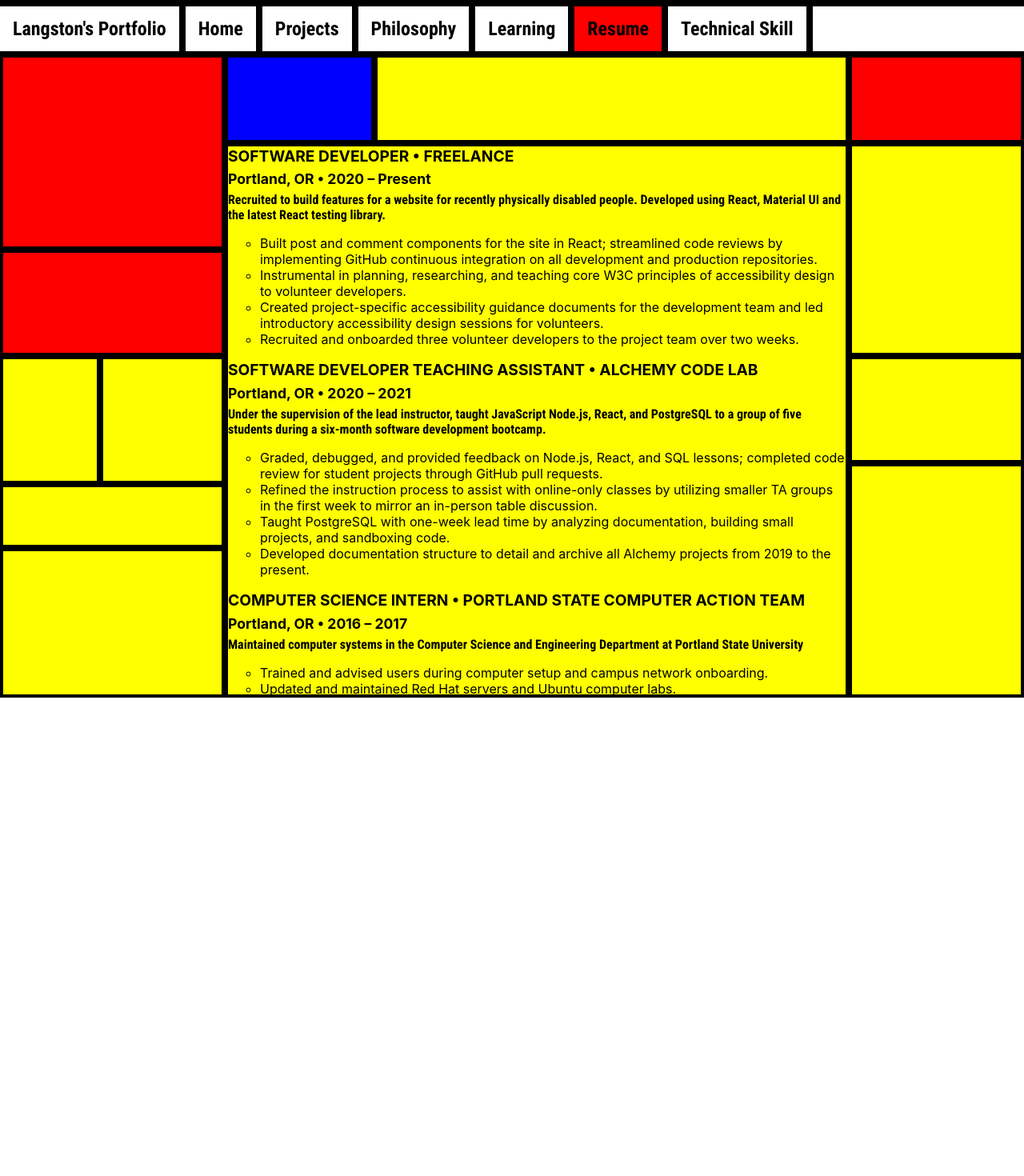
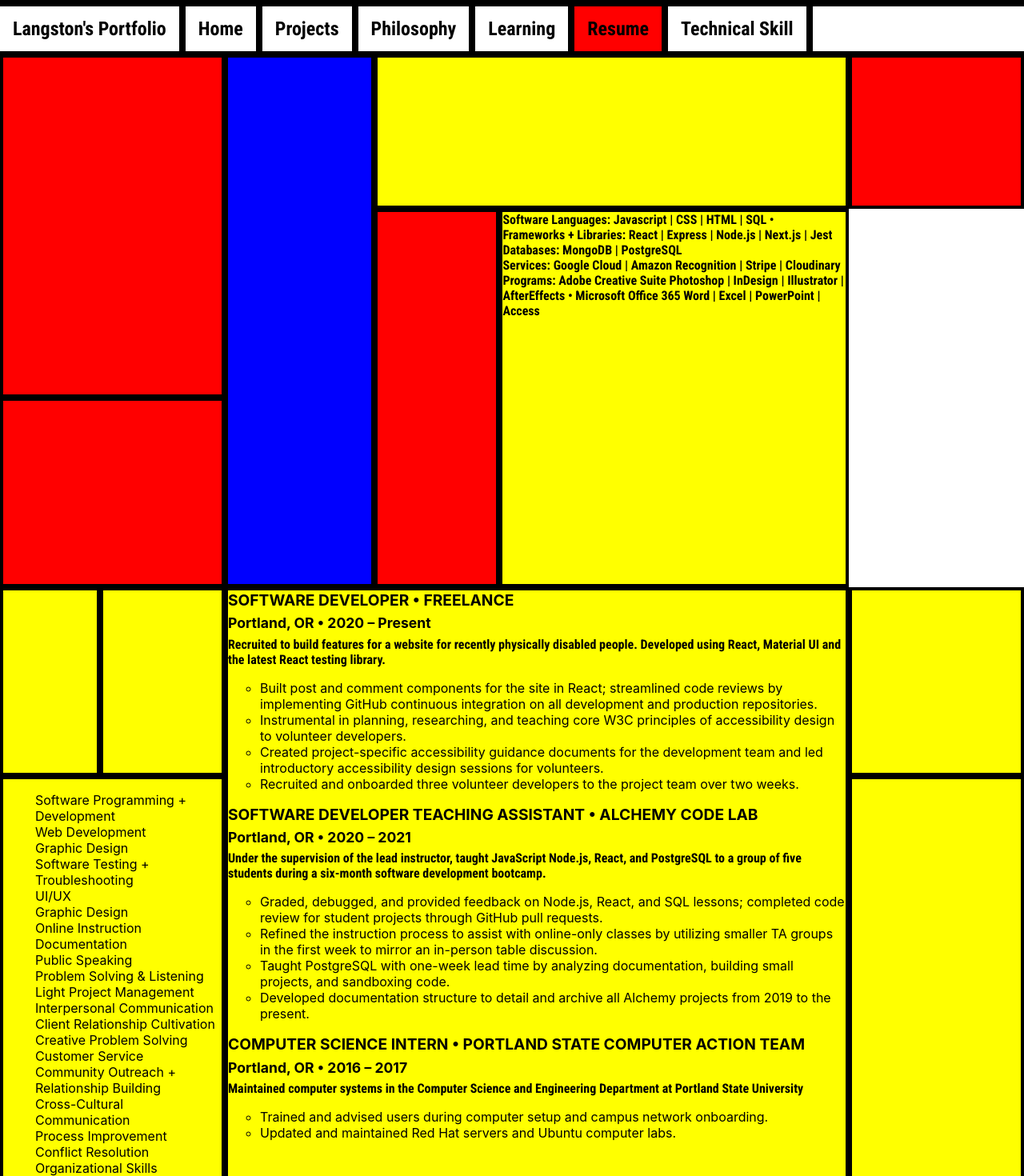
Before and after one commit to langstonBS/myPortfoleo, a React (Create React App) app: page /resume in a window 1280 px wide. Shown: the top 1470 px of the page at 80% size. Before the commit the page ends 872 px from the top, so only its background shows below. Built offline with nearby package versions, Linux system fonts and the light colour scheme.

Commit message:
to merge branches

```diff
--- a/src/Resume/Resume.css
+++ b/src/Resume/Resume.css
@@ -1,26 +1,25 @@
-
-    .resume_section_type{
+.resume_section_type {
     font-size: 1.1rem;
     margin: .4rem .4rem .4rem 0rem;
 }
 
-    .resume_title_type{
-        font-size:1.2rem;
+.resume_title_type {
+    font-size: 1.2rem;
     margin: 0rem;
 }
 
-    .resume_paragraph_type{
+.resume_paragraph_type {
     margin: 0rem;
     font-size: 1rem;
     text-align: left;
 }
 
-    .resume_list_type{
+.resume_list_type {
     list-style-type: circle;
 }
 
 .containerResume {
-        height: 100vh;
+    height: auto;
     width: 100vw;
     display: grid;
 
@@ -29,18 +28,18 @@
     grid-template-rows: 4fr 5fr 5fr 5fr 1fr 3fr 7fr;
 }
 
-      .resume_section_1{
-        grid-column:1/3 ;
-        grid-row:1/3;
+.resume_section_1 {
+    grid-column: 1/3;
+    grid-row: 1/3;
     border-bottom: black .3rem solid;
     border-left: black .3rem solid;
     border-right: black .3rem solid;
     background-color: red;
 }
 
-        .resume_section_2{
+.resume_section_2 {
     grid-column: 3;
-            grid-row:1;
+    grid-row: 1/4;
     border-bottom: black .3rem solid;
     border-left: black .3rem solid;
     border-right: black .3rem solid;
@@ -48,18 +47,18 @@
 }
 
 
-            .resume_section_3{
+.resume_section_3 {
     grid-column: 4 /6;
-                grid-row:1;
+    grid-row: 1;
     border-bottom: black .3rem solid;
     border-left: black .3rem solid;
     border-right: black .3rem solid;
     background-color: yellow;
 }
 
-    .resume_section_4{
+.resume_section_4 {
     grid-column: 6;
-        grid-row:1 ;
+    grid-row: 1;
     border-bottom: black .3rem solid;
     border-left: black .3rem solid;
     border-right: black .3rem solid;
@@ -67,88 +66,94 @@
 }
 
 
-    .resume_section_5{
+.resume_section_5 {
     grid-column: 1/3;
-        grid-row:3;
+    grid-row: 3;
     border: black .3rem solid;
     background-color: red;
 }
 
-        .resume_section_6{
+.resume_section_6 {
     grid-column: 4;
-            grid-row:2;
+    grid-row: 2/4;
     border: black .3rem solid;
     background-color: red;
-            display: none;
 }
-    .resume_section_7{
+
+.resume_section_7 {
     grid-column: 5;
-        grid-row:2;
-        border: black .3rem solid;
-        background-color: yellow;
-        }
-    .resume_section_8{
-        grid-column: 6;
-        grid-row:2/4;
+    grid-row: 2/4;
     border: black .3rem solid;
     background-color: yellow;
 }
 
-    .resume_section_9{
+.resume_section_8 {
     grid-column: 6;
-        grid-row:2/4;
+    grid-row: 2/4;
+    border: black .3rem solid;
+    background-color: yellow;
+}
+
+.resume_section_9 {
+    grid-column: 6;
+    grid-row: 2/4;
     border: black .3rem solid;
     background-color: yellow;
 }
 
 
-    .resume_section_9{
+.resume_section_9 {
     grid-column: 1;
-        grid-row:4/6;
-        border: black .3rem solid;
-        background-color: yellow;
-        }
-    .resume_section_10{
-        grid-column: 2/3;
-        grid-row:4/6;
+    grid-row: 4/5;
     border: black .3rem solid;
     background-color: yellow;
 }
 
-        .resume_section_11{
-            grid-column: 3/6;
-            grid-row:2/ span 8;
-            border: black .3rem solid;
-            background-color: yellow;
-            }
-    .resume_section_12{
-        grid-column: 6;
-        grid-row:4;
-        border: black .3rem solid;
-        background-color: yellow;
-        }
-        .resume_section_13{
-            grid-column: 1/3;
-            grid-row:6;
+.resume_section_10 {
+    grid-column: 2/3;
+    grid-row: 4/5;
     border: black .3rem solid;
     background-color: yellow;
 }
 
-        .resume_section_14{
-            grid-column: 6;
-            grid-row:5 / span 8 ;
+.resume_section_11 {
+    grid-column: 3/6;
+    grid-row: 4/ span 8;
     border: black .3rem solid;
     background-color: yellow;
 }
 
-            .resume_section_15{
-                grid-column:1/3;
-                grid-row: 7;
+.resume_section_12 {
+    grid-column: 6;
+    grid-row: 4;
     border: black .3rem solid;
     background-color: yellow;
 }
-                .resume_section_16{
-                    grid-column:3;
+
+.resume_section_13 {
+    grid-column: 1/3;
+    grid-row: 6;
+    border: black .3rem solid;
+    background-color: yellow;
+    display: none;
+}
+
+.resume_section_14 {
+    grid-column: 6;
+    grid-row: 5 / span 8;
+    border: black .3rem solid;
+    background-color: yellow;
+}
+
+.resume_section_15 {
+    grid-column: 1/3;
+    grid-row: 5/8;
+    border: black .3rem solid;
+    background-color: yellow;
+}
+
+.resume_section_16 {
+    grid-column: 3;
     grid-row: 7;
     border: black .3rem solid;
     background-color: yellow;
--- a/src/Resume/Resume.jsx
+++ b/src/Resume/Resume.jsx
@@ -15,9 +15,15 @@ export default function Resume() {
                 <div className="resume_section_5"></div>
                 <div className="resume_section_6"></div>
                 <div className="resume_section_7">
-
+                    <p className="resume_paragraph_type">
+                        Software Languages: Javascript | CSS | HTML | SQL •
+                        <br /> Frameworks + Libraries: React | Express | Node.js | Next.js | Jest
+                        <br />Databases: MongoDB | PostgreSQL
+                        <br />Services: Google Cloud | Amazon Recognition | Stripe | Cloudinary
+                        <br />Programs: Adobe Creative Suite Photoshop | InDesign | Illustrator | AfterEffects • Microsoft Office 365 Word | Excel | PowerPoint | Access
+                    </p>
                 </div>
-                <div className="resume_section_8"></div>
+                     <div className="sume_section_8"></div>
                 <div className="resume_section_9"></div>
                 <div className="resume_section_10"></div>
                 <section className="resume_section_11">
@@ -58,9 +64,34 @@ export default function Resume() {
                 <div className="resume_section_12"></div>
                 <div className="resume_section_13"></div>
                 <div className="resume_section_14"></div>
-                <div className="resume_section_15"></div>
+                <div className="resume_section_15">
+                    <ul>
+                        <li>Software Programming + Development</li>
+                        <li>Web Development</li>
+                        <li>Graphic Design</li>
+                        <li>Software Testing + Troubleshooting</li>
+                        <li>UI/UX</li>
+                        <li>Graphic Design</li>
+                        <li>Online Instruction</li>
+                        <li>Documentation</li>
+                        <li>Public Speaking</li>
+                        <li>Problem Solving & Listening</li>
+                        <li>Light Project Management</li>
+                        <li>Interpersonal Communication</li>
+                        <li>Client Relationship Cultivation</li>
+                        <li>Creative Problem Solving</li>
+                        <li>Customer Service</li>
+                        <li>Community Outreach + Relationship Building</li>
+                        <li>Cross-Cultural Communication</li>
+                        <li>Process Improvement</li>
+                        <li>Conflict Resolution</li>
+                        <li>Organizational Skills</li>
+                    </ul>
+                </div>
                 <div className="resume_section_16"></div>
             </div>
         </>
+
     )
+
 }
```
Lines whose indentation alone changed are shown as unchanged.
